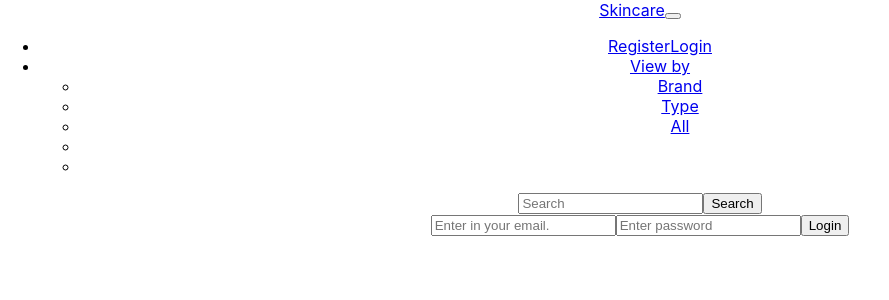
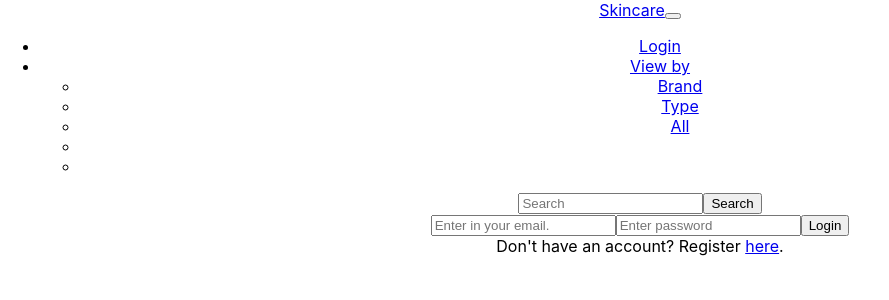
Before and after one commit to yvonnersz/skincare-frontend, a React (Create React App) app: page /login in a window 1280 px wide. Shown: the top 300 px of the page, without its empty margins (0-889 px from the left). Built offline with nearby package versions, Linux system fonts and the light colour scheme; no server answers; the HTML template or start-up script is replaced by a standard one.

Commit message:
remove Registration from NavBar

```diff
--- a/src/components/NavBar.js
+++ b/src/components/NavBar.js
@@ -11,7 +11,6 @@ const NavBar = () => {
                     <ul class="navbar-nav me-auto mb-2 mb-lg-0">
 
                         <li class="nav-item">
-                            <a class="nav-link" href="/registration">Register</a>
                             <a class="nav-link" href="/login">Login</a>
                         </li>
 
--- a/src/components/auth/Login.js
+++ b/src/components/auth/Login.js
@@ -47,6 +47,8 @@ class Login extends React.Component {
                     <input type='password' name='password' value={this.state.password} placeholder='Enter password' onChange={this.handleChange} />
                     <input type='submit' value='Login' />
                 </form>
+
+                <span>Don't have an account? Register <a href='/registration'>here</a>.</span>
             </div>
         )
     }
```
Also changed, not shown: 1 other file (tests, documents, lock files or other folders).
